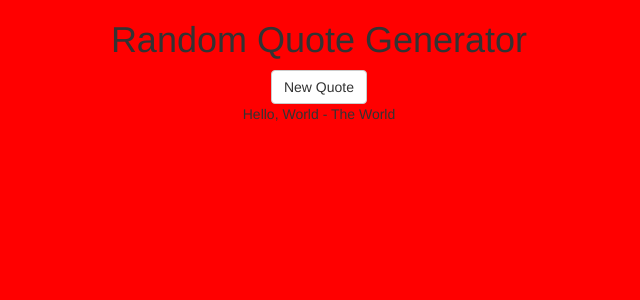
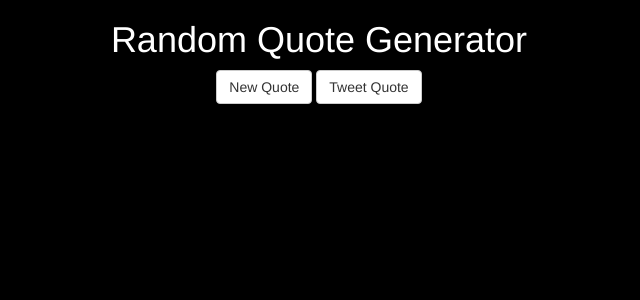
Before and after one commit to sarahveness/random-quote-generator, a PHP site: page / in a window 1280 px wide. Shown: the top 300 px of the page, without its empty margins (321-961 px from the left). Run offline with PHP 8.4, Linux system fonts and the light colour scheme; some libraries are stand-ins or nearby versions.

Commit message:
basic jquery added. quotes appear on page and tweet button works to allow to tweet

```diff
--- a/index.html
+++ b/index.html
@@ -10,20 +10,22 @@
     <div class="container-fluid text-center">
       <h1>Random Quote Generator</h1>
 
-      <button class="btn btn-default" type="submit">New Quote</button>
+      <button id="newQuote" class="btn btn-default" type="submit">New Quote</button>
+      <button id="tweetQuote" class="btn btn-default" type="submit">Tweet Quote</button>
+
 
       <div class="quotes">
-        <span class="quote">Hello, World</span>
-        <span class="author">- The World</span>
+        <span class="quote"></span>
+        <span class="author"></span>
       </div>
     </div>
 
 
-    <script src="https://maxcdn.bootstrapcdn.com/bootstrap/3.3.7/js/bootstrap.min.js"></script>
     <script
       src="https://code.jquery.com/jquery-3.2.1.min.js"
       integrity="sha256-hwg4gsxgFZhOsEEamdOYGBf13FyQuiTwlAQgxVSNgt4="
       crossorigin="anonymous"></script>
-    <script src="js/index.js"></script>
+      <script src="https://maxcdn.bootstrapcdn.com/bootstrap/3.3.7/js/bootstrap.min.js"></script>
+      <script src="js/index.js"></script>
   </body>
 </html>
--- a/js/index.js
+++ b/js/index.js
@@ -1 +1,22 @@
-console.log("hello");
+$(document).ready(function() {
+
+  function getQuote() {
+    var url= 'http://api.forismatic.com/api/1.0/?method=getQuote&lang=en&format=jsonp&jsonp=?';
+
+    $.getJSON(url, function(data) {
+      $(".quote").html(data.quoteText);
+      $(".author").html(data.quoteAuthor);
+    });
+  };
+
+
+  $("#tweetQuote").on("click", function() {
+    var tweetQuote= $(".quote").text() + " by -" + $(".author").text();
+    window.open("https://twitter.com/intent/tweet?text=" + tweetQuote);
+  });
+
+  $("#newQuote").on("click", function() {
+    getQuote();
+  });
+
+});
--- a/styles/styles.css
+++ b/styles/styles.css
@@ -1,3 +1,4 @@
 body {
-  background-color: red;
+  background-color: black;
+  color: white;
 }
```
